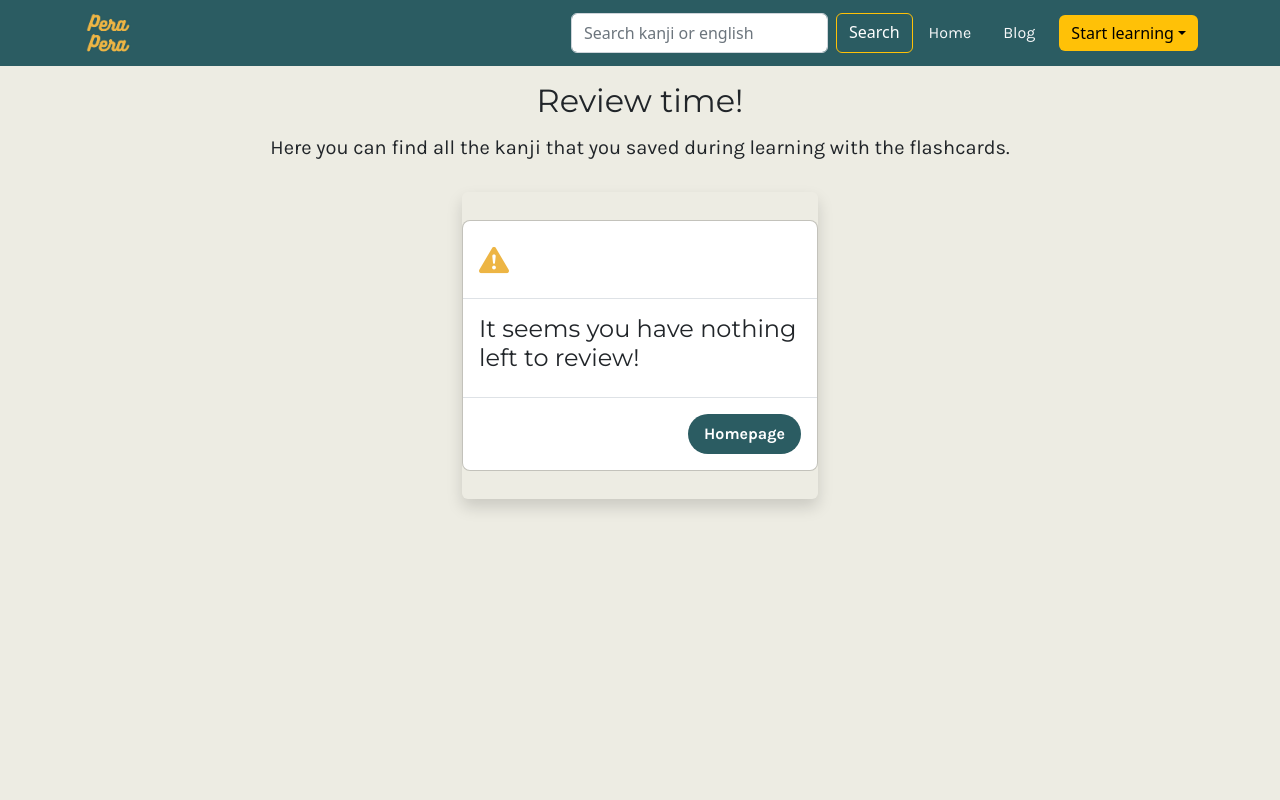
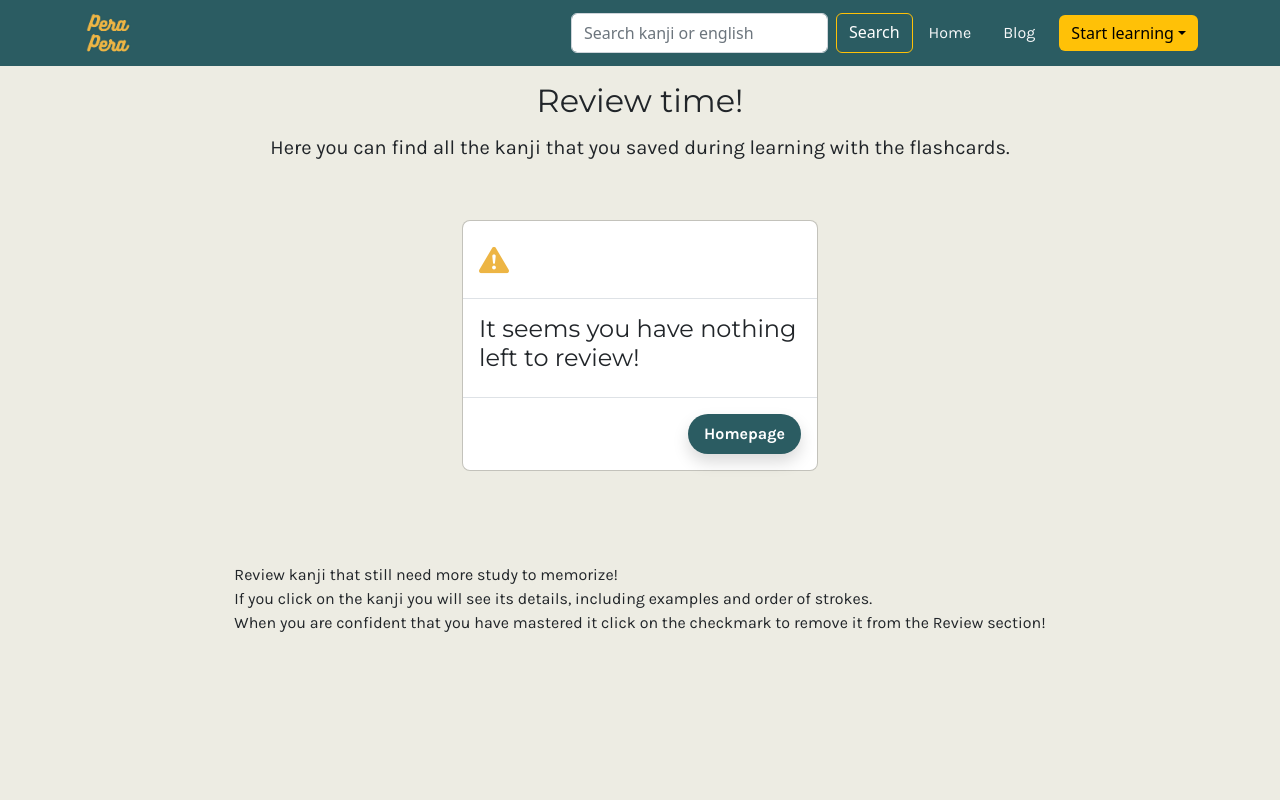
Before and after one commit to StefaniaFracasso/capstone-project, a React (Create React App) app: page /review in a window 1280 px wide. Shown: the top 800 px of the page. Built offline with nearby package versions, Linux system fonts and the light colour scheme.

Commit message:
prove css per pagine review e flashcard

```diff
--- a/src/App.css
+++ b/src/App.css
@@ -236,9 +236,9 @@ a {
   border: none !important;
 }
 
-.learningContainer {
+/* .learningContainer {
   height: 100vh;
-}
+} */
 
 .iconaCheck {
   font-size: 30px;
--- a/src/components/Learning/FlashCard.jsx
+++ b/src/components/Learning/FlashCard.jsx
@@ -110,7 +110,7 @@ const FlashCard = ({ selectedGrade }) => {
   return (
     <Container
       fluid
-      className="d-flex flex-column align-content-center align-items-center mt-5 learningContainer"
+      className="d-flex flex-column align-content-center align-items-center mt-4 learningContainer"
     >
       {showModal && (
         <Modal show={showModal} onHide={() => {handleCloseModal()}}>
@@ -119,9 +119,14 @@ const FlashCard = ({ selectedGrade }) => {
           </Modal.Header>
           <Modal.Body>
             <p>These are the kanji you don't know:</p>
+            <Row className="d-flex">
             {kanjiToBeReviewed.map((kanji) => (
-              <p key={kanji._id}>{kanji.kanji.character}</p>
-            ))}
+              <Col>
+              <h4 key={kanji._id}>{kanji.kanji.character}</h4>
+              </Col>
+            ))
+          }
+          </Row>
           </Modal.Body>
           <Modal.Footer>
             <Button onClick={handleCloseModal} className="greenButton">Close</Button>
@@ -130,7 +135,7 @@ const FlashCard = ({ selectedGrade }) => {
         </Modal>
       )}
       <Row>
-        <Col className="d-flex align-items-center">
+        <Col className="d-flex align-items-center p-0">
           {currentCardIndex > 0 ? (
             <i
               className="bi bi-arrow-left-circle cardIcon"
@@ -216,7 +221,7 @@ const FlashCard = ({ selectedGrade }) => {
             </span>
           </Col>
         </Col>
-        <Col className="d-flex align-items-center">
+        <Col className="d-flex align-items-center p-0">
           <i
             className="bi bi-arrow-right-circle cardIcon"
             onClick={
--- a/src/components/Learning/LearningPage.jsx
+++ b/src/components/Learning/LearningPage.jsx
@@ -1,20 +1,27 @@
-import { Col, Container, Row } from "react-bootstrap"
-import FlashCard from "./FlashCard"
-import { useParams } from "react-router-dom"
+import { Col, Container, Row } from "react-bootstrap";
+import FlashCard from "./FlashCard";
+import { useParams } from "react-router-dom";
 
 const LearningPage = () => {
-    const { grade } = useParams();
+  const { grade } = useParams();
 
-    return (
-        <FlashCard selectedGrade={grade}/>
-        // <Container className="learningContainer">
-        //     <Row>
-        //         <Col xs={12} className="d-flex flex-column align-items-center">
-        //             <FlashCard selectedGrade={grade}/>
-        //         </Col>
-        //     </Row>
-        // </Container>
-    )
-}
+  return (
+    <Container>
+      <Row className="d-flex flex-column">
+        <Col>
+          <FlashCard selectedGrade={grade} />
+        </Col>
+        <Col className="pt-3 px-xs-none px-md-5">
+          <p>
+            Here you can study the kanji of your chosen level. By clicking on
+            the card you can see the translation of the selected kanji. If you
+            don't know it, don't worry! Click on "Don't know" to save it and
+            review it later in the review section :)
+          </p>
+        </Col>
+      </Row>
+    </Container>
+  );
+};
 
-export default LearningPage
+export default LearningPage;
--- a/src/components/Learning/Review.jsx
+++ b/src/components/Learning/Review.jsx
@@ -1,7 +1,7 @@
 import { Col, Container, ListGroup, Row } from "react-bootstrap";
 import { useDispatch, useSelector } from "react-redux";
 import { Link } from "react-router-dom";
-import Modal from 'react-bootstrap/Modal';
+import Modal from "react-bootstrap/Modal";
 
 const Review = () => {
   const savedKanji = useSelector((state) => state.kanjiToBeReviewed);
@@ -12,7 +12,7 @@ const Review = () => {
     console.log("Clicked on kanji with ID:", kanjiId);
     dispatch({
       type: "REMOVE_REVIEW",
-      payload: kanjiId
+      payload: kanjiId,
     });
   };
 
@@ -26,18 +26,25 @@ const Review = () => {
       <Row className="d-flex mb-5">
         <Col xs={1} md={4}></Col>
         <Col xs={10} md={4}>
-          <ListGroup as="ol" numbered className="mt-3 shadow">
+          <ListGroup as="ol" numbered className="mt-3">
             {savedKanji.length > 0 && savedKanji ? (
               savedKanji.map((kanji) => {
                 return (
-                  <ListGroup.Item as="li" key={kanji._id} className="d-flex align-items-center">
+                  <ListGroup.Item
+                    as="li"
+                    key={kanji._id}
+                    className="d-flex align-items-center"
+                  >
                     <Link
                       to={`/kanji/${kanji.kanji.character}`}
                       id="savedKanji"
                     >
                       {kanji.kanji.character}
                     </Link>
-                    <span onClick={() => handleReviewDoneClick(kanji._id)} className="ms-auto">
+                    <span
+                      onClick={() => handleReviewDoneClick(kanji._id)}
+                      className="ms-auto"
+                    >
                       <i className="bi bi-check2 iconaCheck"></i>
                     </span>
                   </ListGroup.Item>
@@ -46,11 +53,13 @@ const Review = () => {
             ) : (
               <div
                 className="modal show"
-              style={{ display: 'block', position: 'initial' }}
+                style={{ display: "block", position: "initial" }}
               >
                 <Modal.Dialog>
                   <Modal.Header>
-                  <Modal.Title><i className="bi bi-exclamation-triangle-fill alertIcon" ></i></Modal.Title>
+                    <Modal.Title>
+                      <i className="bi bi-exclamation-triangle-fill alertIcon"></i>
+                    </Modal.Title>
                   </Modal.Header>
 
                   <Modal.Body>
@@ -60,7 +69,7 @@ const Review = () => {
                   <Modal.Footer>
                     <Link
                       to={`/`}
-                  className="greenButton rounded-pill fw-bold"
+                      className="greenButton rounded-pill fw-bold shadow"
                     >
                       Homepage
                     </Link>
@@ -72,6 +81,15 @@ const Review = () => {
         </Col>
         <Col xs={1} md={4}></Col>
       </Row>
+      <div className="d-flex justify-content-center mx-xs-none mx-md-5">
+        <p className="mt-3">
+          Review kanji that still need more study to memorize! <br /> If
+          you click on the kanji you will see its details, including examples
+          and order of strokes. <br />
+          When you are confident that you have mastered it click on the
+          checkmark to remove it from the Review section!
+        </p>
+      </div>
     </Container>
   );
 };
```
Lines whose indentation alone changed are shown as unchanged.
